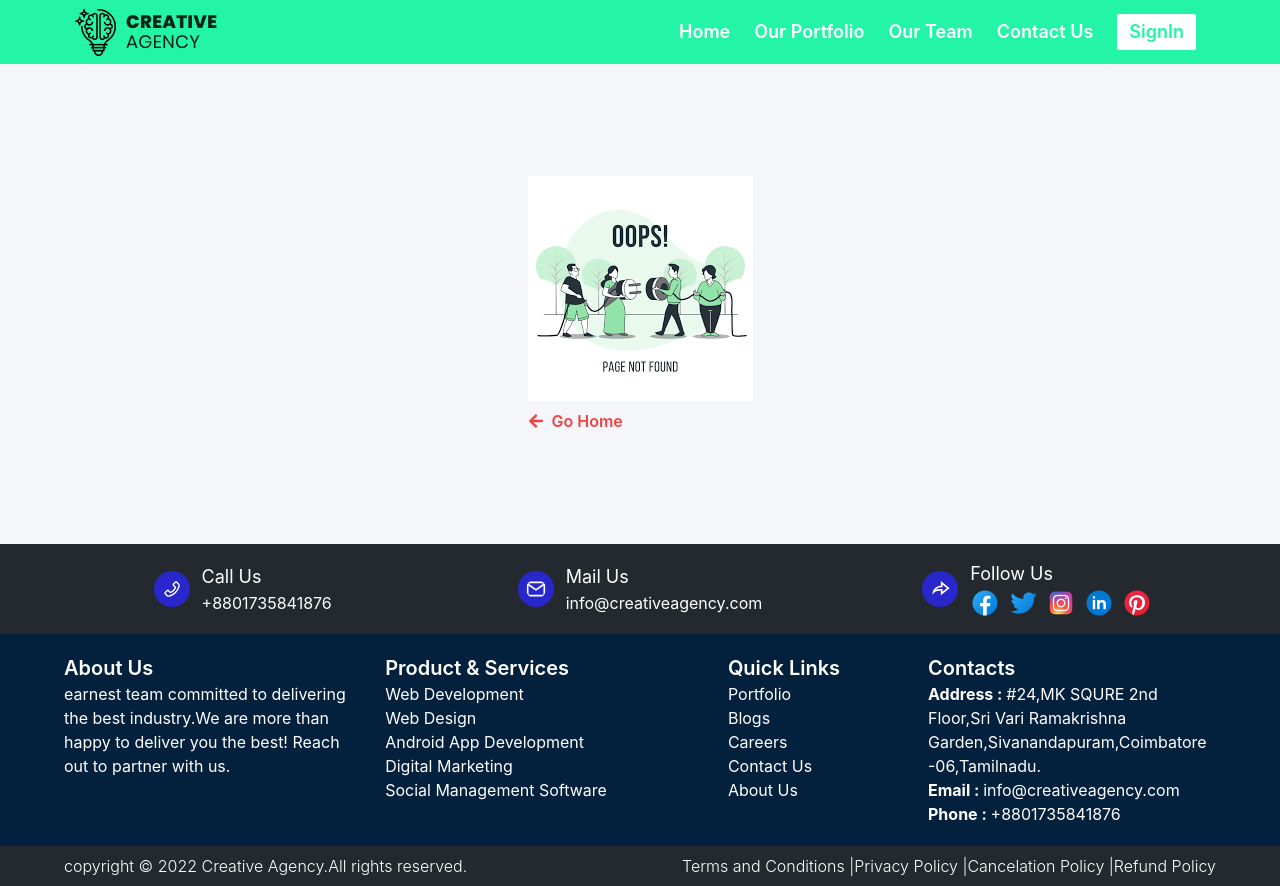
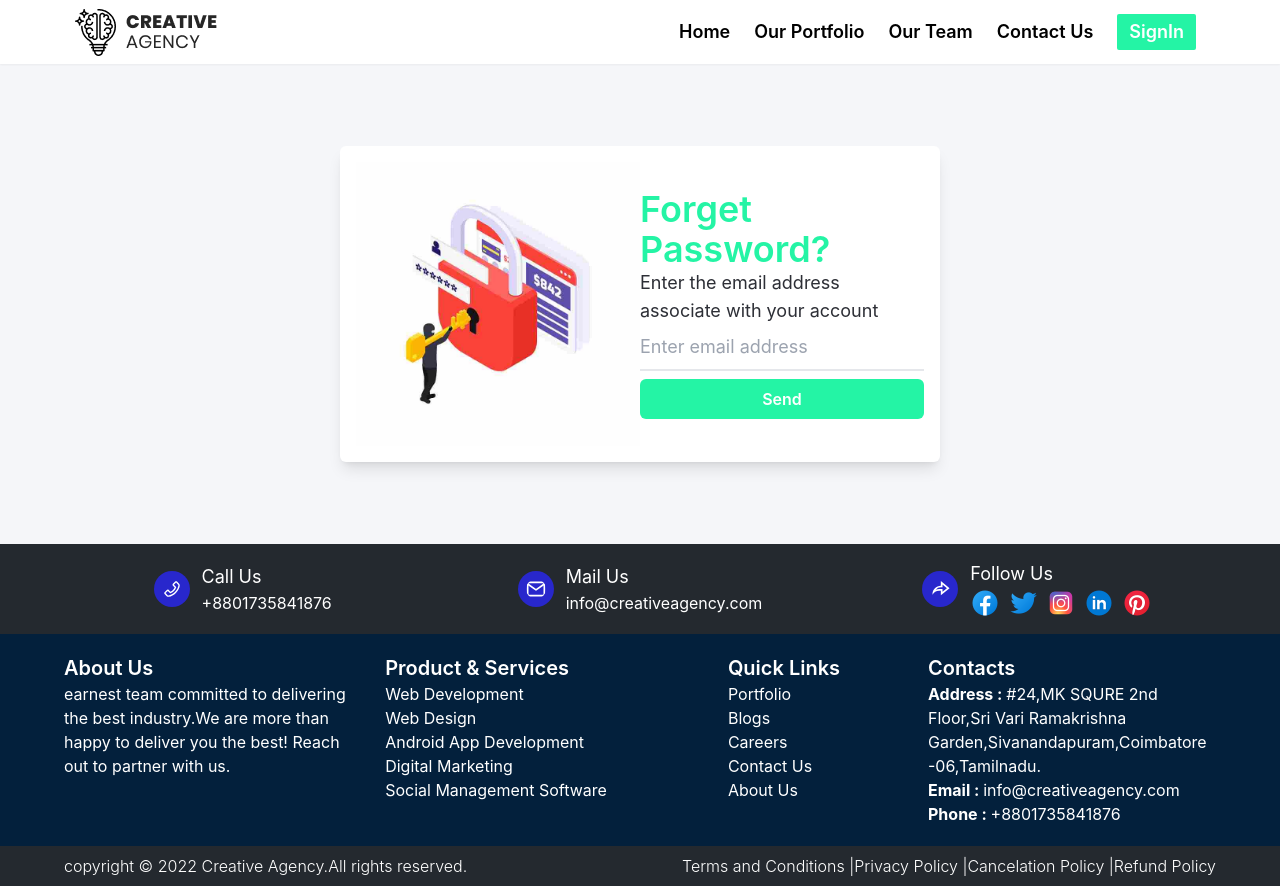
Before and after one commit to mohammadshariful/creative-agency, a React (Create React App) app: page /signin/forgetpassword in a window 1280 px wide. Built offline with nearby package versions, Linux system fonts and the light colour scheme; no server answers.

Commit message:
ui modified

```diff
--- a/src/App.css
+++ b/src/App.css
@@ -1,4 +1,3 @@
 .banner {
-  box-sizing: border-box;
   clip-path: ellipse(282% 100% at -86.88% 0%);
 }
--- a/src/layout/Layout.js
+++ b/src/layout/Layout.js
@@ -3,6 +3,7 @@ import { Route, Routes } from "react-router-dom";
 import Contact from "../pages/Contact/Contact";
 import Home from "../pages/Home/Home";
 import NotFound from "../pages/NotFound/NotFound";
+import ForgetPassword from "../pages/SignIn-SignUp/ForgetPassword";
 import SignIn from "../pages/SignIn-SignUp/SignIn";
 import Signup from "../pages/SignIn-SignUp/Signup";
 import RequireAuth from "../shared/RequireAuth";
@@ -21,6 +22,7 @@ const Layout = () => {
       />
       <Route path="/signin" element={<SignIn />} />
       <Route path="/signup" element={<Signup />} />
+      <Route path="/signin/forgetpassword" element={<ForgetPassword />} />
       <Route path="*" element={<NotFound />} />
     </Routes>
   );
--- a/src/pages/Home/Banner.js
+++ b/src/pages/Home/Banner.js
@@ -2,17 +2,17 @@ import React from "react";
 import banner from "../../assets/images/Frame.png";
 const Banner = () => {
   return (
-    <section className="h-[80vh] lg:h-[70vh] bg-secondary banner">
+    <section className="h-[80vh] md:h-[60vh] lg:h-[80vh] bg-secondary banner box-border">
       <div className="w-[90%] mx-auto flex justify-between items-center py-5">
         <div>
-          <h1 className="text-2xl lg:text-5xl font-bold">
+          <h1 className="text-2xl lg:text-5xl font-bold bg-clip-text text-transparent bg-gradient-to-r from-[#03203C] to-[#24292F]">
             Let's Grow Your Brand To The Next Level
           </h1>
           <p className="lg:text-lg font-normal my-4">
             As a full-service place marketing agency,Bandwagon beffs up the
             human connectio between brands,people and places.
           </p>
-          <button className="bg-black text-white rounded-md px-3 py-1 font-semibold text-xl hover:bg-transparent border-black border-2 hover:border-2 block mx-auto lg:mx-0  w-40">
+          <button className="bg-[#24292F] text-white rounded-md px-3 py-1 font-semibold text-xl hover:bg-transparent border-[#24292F] border-2 hover:border-2 block mx-auto lg:mx-0  w-40">
             Hire Us
           </button>
         </div>
--- a/src/pages/Home/Contact.js
+++ b/src/pages/Home/Contact.js
@@ -33,7 +33,7 @@ const Contact = () => {
             ></textarea>
             <button
               type="submit"
-              className="btn btn-md w-24 bg-black text-white border-secondary hover:bg-black hover:border-secondary"
+              className="btn btn-md w-24 bg-[#24292F] text-white border-secondary hover:bg-[#24292F] hover:border-secondary"
             >
               Send
             </button>
--- a/src/pages/Home/Services.js
+++ b/src/pages/Home/Services.js
@@ -1,5 +1,6 @@
 import React from "react";
 import useQueryDataLoad from "../../hooks/useQueryDataLoad";
+import Loading from "../../shared/Loading";
 import ServiceRow from "./ServiceRow";
 
 const Services = () => {
@@ -10,7 +11,7 @@ const Services = () => {
     isError,
   } = useQueryDataLoad("services", url);
   if (isLoading) {
-    return <p>loading...</p>;
+    return <Loading loading={isLoading} />;
   }
 
   return (
--- a/src/pages/Home/Testimonial.js
+++ b/src/pages/Home/Testimonial.js
@@ -9,7 +9,7 @@ import "swiper/css/pagination";
 // import required modules
 import { Autoplay, EffectCoverflow, Pagination } from "swiper";
 import useQueryDataLoad from "../../hooks/useQueryDataLoad";
-
+import Loading from "../../shared/Loading";
 const Testimonial = () => {
   const url = "testimonials.json";
   const {
@@ -18,7 +18,7 @@ const Testimonial = () => {
     isError,
   } = useQueryDataLoad("testimonials", url);
   if (isLoading) {
-    return <p>loading...</p>;
+    return <Loading loading={isLoading} />;
   }
   return (
     <section className="w-[90%] mx-auto my-5">
--- /dev/null
+++ b/src/pages/SignIn-SignUp/ForgetPassword.js
@@ -0,0 +1,36 @@
+import React from "react";
+import forgetPasswordImg from "../../assets/images/forgetPasword.jpg";
+const ForgetPassword = () => {
+  return (
+    <section className="h-[60vh] flex justify-center items-center">
+      <div className="w-[300px] lg:w-[600px] flex justify-center items-center  bg-white p-4 rounded-md shadow-lg">
+        <div className="w-full lg:w-1/2 hidden lg:block">
+          <img src={forgetPasswordImg} alt="forgetPasswordImg" />
+        </div>
+        <div className="w-full lg:w-1/2">
+          <h2 className="font-semibold text-xl lg:text-4xl text-secondary">
+            Forget Password?
+          </h2>
+          <p className="text-base lg:text-lg">
+            Enter the email address associate with your account
+          </p>
+          <form>
+            <input
+              className=" border-b-2 focus:outline-0 py-2  w-full block text-base lg:text-lg text-black "
+              placeholder="Enter email address"
+              type="email"
+            />
+            <button
+              type="submit"
+              className="bg-secondary rounded-md py-1 lg:py-2 block w-full mt-2 text-white font-semibold"
+            >
+              Send
+            </button>
+          </form>
+        </div>
+      </div>
+    </section>
+  );
+};
+
+export default ForgetPassword;
--- a/src/pages/SignIn-SignUp/SignIn.js
+++ b/src/pages/SignIn-SignUp/SignIn.js
@@ -116,7 +116,7 @@ const SignIn = () => {
             {error && <p className="text-center text-error">{error.message}</p>}
           </form>
           <p className="text-right mt-2 text-secondary font-bold cursor-pointer">
-            Forget your password?
+            <Link to="/signin/forgetpassword">Forget your password?</Link>
           </p>
           <p>
             Are you new here?
--- a/src/shared/CustomLink.js
+++ b/src/shared/CustomLink.js
@@ -7,7 +7,7 @@ const CustomLink = ({ children, to, ...props }) => {
     <Link
       className="mx-3 font-semibold sm:text-lg"
       style={{
-        color: match ? "#2827CC" : "#fff",
+        color: match ? "#2827CC" : "#000",
         textDecoration: match ? "underline" : "none",
       }}
       to={to}
--- a/src/shared/Menubar.js
+++ b/src/shared/Menubar.js
@@ -1,5 +1,5 @@
 import { signOut } from "firebase/auth";
-import React from "react";
+import React, { useEffect, useState } from "react";
 import { useAuthState } from "react-firebase-hooks/auth";
 import { RiMenu4Fill } from "react-icons/ri";
 import { Link } from "react-router-dom";
@@ -8,6 +8,20 @@ import auth from "../firebase.config";
 import CustomLink from "./CustomLink";
 const Menubar = () => {
   const [user] = useAuthState(auth);
+  const [scrollNav, setScrollNav] = useState(false);
+  const changeNavBg = () => {
+    if (window.scrollY >= 300) {
+      setScrollNav(true);
+    } else {
+      setScrollNav(false);
+    }
+  };
+  useEffect(() => {
+    changeNavBg();
+    window.addEventListener("scroll", changeNavBg);
+    return () => window.removeEventListener("scroll", changeNavBg);
+  }, [scrollNav]);
+
   const menu = (
     <>
       <CustomLink to="/">Home</CustomLink>
@@ -27,7 +41,7 @@ const Menubar = () => {
       ) : (
         <Link
           to="/signin"
-          className="mx-3 font-semibold sm:text-lg text-secondary bg-white px-3 py-1 rounded-sm hover:text-neutral"
+          className="mx-3 font-semibold sm:text-lg text-[#fff] bg-secondary  px-3 py-1 rounded-sm hover:text-neutral"
         >
           SignIn
         </Link>
@@ -35,16 +49,20 @@ const Menubar = () => {
     </>
   );
   return (
-    <nav className="bg-secondary sticky top-0 left-0 z-40">
+    <nav
+      className={`${
+        scrollNav ? "bg-transparent" : "bg-white"
+      } sticky top-0 left-0 z-40 backdrop-blur-xl backdrop-brightness-150  backdrop-filter shadow-sm`}
+    >
       <div className="navbar lg:w-[90%] mx-auto ">
         <div className="navbar-start">
           <div className="dropdown">
             <label tabIndex="0" className="btn btn-ghost lg:hidden">
-              <RiMenu4Fill className="text-white" fontSize={24} />
+              <RiMenu4Fill className="text-[#000] " fontSize={24} />
             </label>
             <ul
               tabIndex="0"
-              className="menu menu-compact dropdown-content mt-3 p-2 shadow bg-secondary rounded-box w-52 text-center"
+              className="menu menu-compact dropdown-content mt-3 p-2 shadow bg-secondary rounded-box  w-52 text-center"
             >
               {menu}
             </ul>
```
Also changed, not shown: src/assets/images/forgetPasword.jpg (added).
